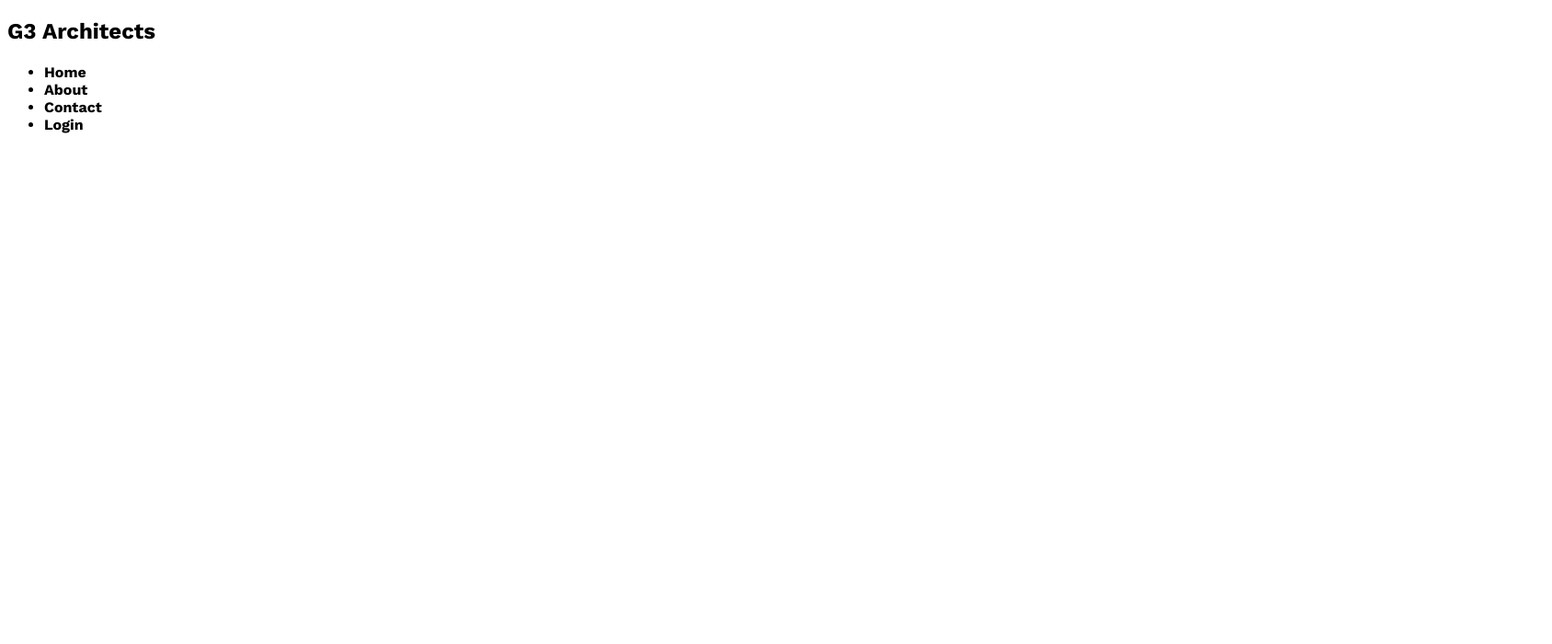
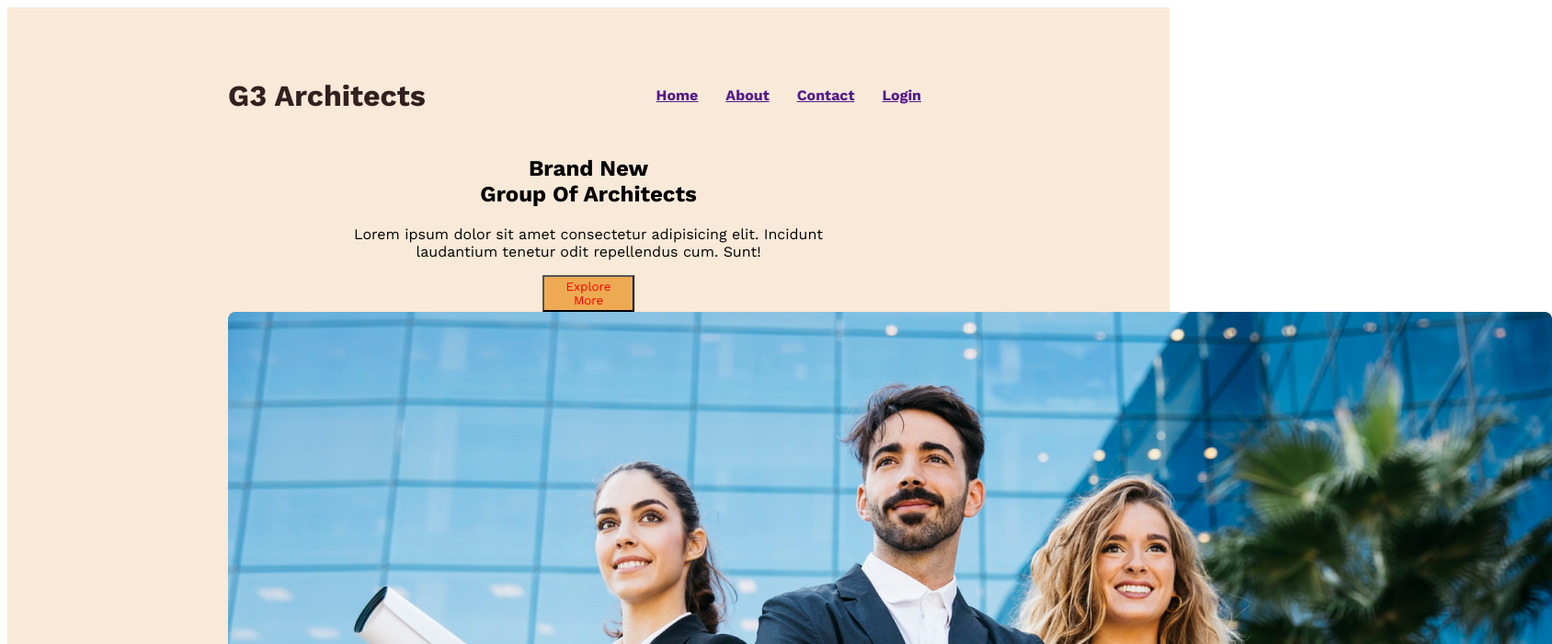
Before and after one commit to Faysal0123/G3-Responsive-Website, a plain HTML site: page index.html in a window 1280 px wide. Shown: the top 700 px of the page at 92% size, 1688 px wide, since content can reach past the window. Drawn offline with nearby package versions, Linux system fonts and the light colour scheme.

Commit message:
banner content  added

```diff
--- a/index.css
+++ b/index.css
@@ -3,3 +3,52 @@
 * {
     font-family: 'Work Sans', sans-serif;
 }
+
+/*header styles*/
+header{
+    background-color: rgb(248, 233, 216);
+    padding: 50px 240px;
+}
+nav{
+    display: flex;
+    align-items: center;
+    justify-content: space-between;
+
+
+}
+nav > h2 {
+    color: rgb(50, 32, 32);
+        font-size: 2rem;
+        font-weight: 700px;
+}
+
+
+nav > ul {
+    display: flex;
+    text-decoration: none;
+
+}
+nav > ul > li{
+    list-style: none;
+    margin-right: 30px;
+    font-weight: 700;
+    font-size: 1rem;
+}
+/*banner style*/
+
+.banner-content{
+    max-width: 800px;
+    text-align: center;
+    margin: 0% auto;
+}
+.banner title{
+    font-size: 4rem;
+    font-weight: 700;
+
+}
+  .btn-primary{
+    background-color: rgb(237, 170, 82);
+   width: 100px;
+   height: 40px;
+    color:red;
+  }
--- a/index.html
+++ b/index.html
@@ -9,15 +9,24 @@
 </head>
 <body>
     <header>
-        <h2>G3 Architects</h2>
-        <h4>
+        <nav>
+            <h2 >G3 Architects</h2>
+
             <ul>
-                <li>Home</li>
-                <li>About</li>
-                <li> Contact</li>
-                <li>Login</li>
+                <li><a href="">Home</a></li>
+                <li><a href="">About</a></li>
+                <li> <a href="">Contact</a></li>
+                <li><a href="">Login</a></li>
             </ul>
-        </h4>
+
+        </nav>
+        <div>
+            <div class="banner-content">
+                <h2 class="banner title">  Brand New <br> Group Of Architects</h2>
+                <p class="banner description">Lorem ipsum dolor sit amet consectetur adipisicing elit. Incidunt <br>laudantium tenetur odit repellendus cum. Sunt!</p>
+                <button class="btn-primary">Explore More</button></div>
+            <img src="images/banner.png" alt="">
+        </div>
 
     </header>
     <main>
```
